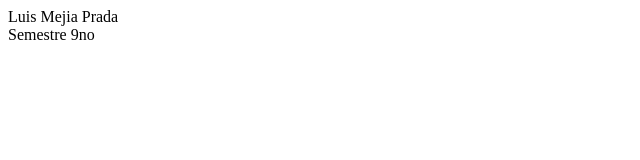
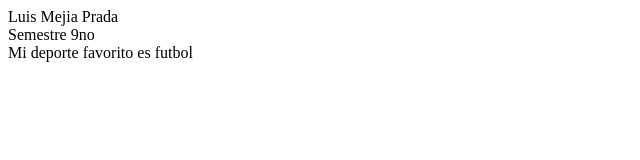
Before and after one commit to lLuyss123/paginajueves, a plain HTML site: page index.html in a window 1280 px wide. Shown: the whole page, without its empty margins (0-640 px from the left). Drawn offline with Linux system fonts and the light colour scheme.

Commit message:
information 2

```diff
--- a/index.html
+++ b/index.html
@@ -8,6 +8,7 @@
 <body>
 <div>Luis Mejia Prada</div>
 <div>Semestre 9no</div>
+<div>Mi deporte favorito es futbol</div>
 
 </body>
 </html>
```
